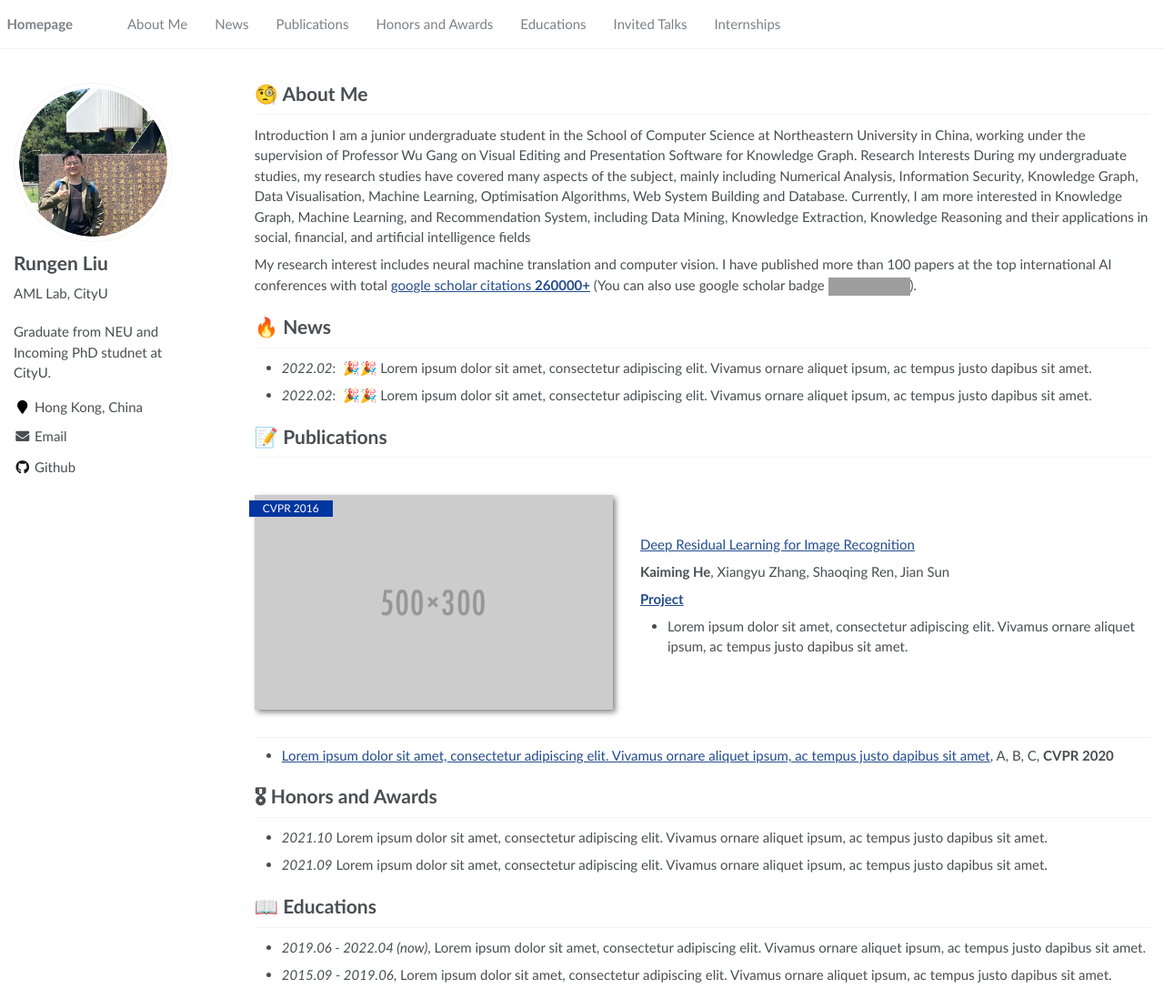
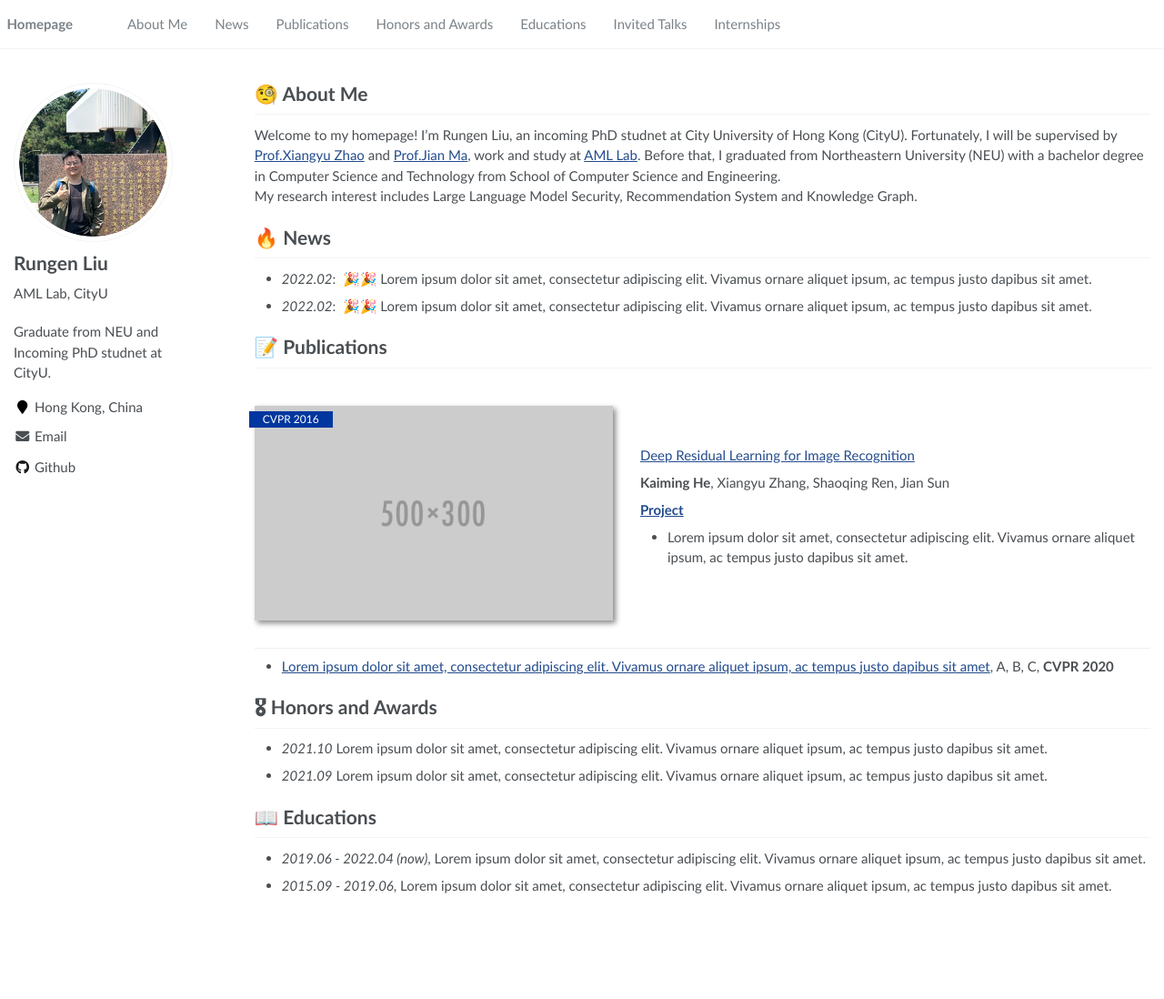
Before and after one commit to WaterWool/WaterWool.github.io, a Jekyll site: the page built from _pages/about.md, in a window 1280 px wide and 1098 px high. Shown: the whole window at 91% size. Built offline with Jekyll 4.4.1, drawn with Linux system fonts in a browser that asks for light colours; grey boxes are pictures that could not be loaded.

Commit message:
Update about.md

```diff
--- a/_pages/about.md
+++ b/_pages/about.md
@@ -19,13 +19,13 @@ redirect_from:
 
 <span class='anchor' id='about-me'></span>
 # 🧐 About Me
-Introduction I am a junior undergraduate student in the School of Computer Science at Northeastern University in China, working under the supervision of Professor Wu Gang on Visual Editing and Presentation Software for Knowledge Graph.
-Research Interests During my undergraduate studies, my research studies have covered many aspects of the subject, mainly including Numerical Analysis, Information Security, Knowledge Graph, Data Visualisation, Machine Learning, Optimisation
-Algorithms, Web System Building and Database. Currently, I am more interested in Knowledge Graph, Machine Learning, and Recommendation System, including Data Mining, Knowledge Extraction, Knowledge Reasoning and their applications in social,
-financial, and artificial intelligence fields
+Welcome to my homepage! I’m Rungen Liu, an incoming PhD studnet at City University of Hong Kong (CityU). Fortunately, I will be supervised by [Prof.Xiangyu Zhao](https://zhaoxyai.github.io/) and [Prof.Jian Ma](https://www.cb.cityu.edu.hk/staff/isjian/), work and study at [AML Lab](https://aml-cityu.github.io/).
+Before that, I graduated from Northeastern University (NEU) with a bachelor degree in Computer Science and Technology from School of Computer Science and Engineering.<br />
+My research interest includes Large Language Model Security, Recommendation System and Knowledge Graph.
 
+<!--
 My research interest includes neural machine translation and computer vision. I have published more than 100 papers at the top international AI conferences with total <a href='https://scholar.google.com/citations?user=DhtAFkwAAAAJ'>google scholar citations <strong><span id='total_cit'>260000+</span></strong></a> (You can also use google scholar badge <a href='https://scholar.google.com/citations?user=DhtAFkwAAAAJ'><img src="https://img.shields.io/endpoint?url={{ url | url_encode }}&logo=Google%20Scholar&labelColor=f6f6f6&color=9cf&style=flat&label=citations"></a>).
-
+-->
 
 # 🔥 News
 - *2022.02*: &nbsp;🎉🎉 Lorem ipsum dolor sit amet, consectetur adipiscing elit. Vivamus ornare aliquet ipsum, ac tempus justo dapibus sit amet.
```
